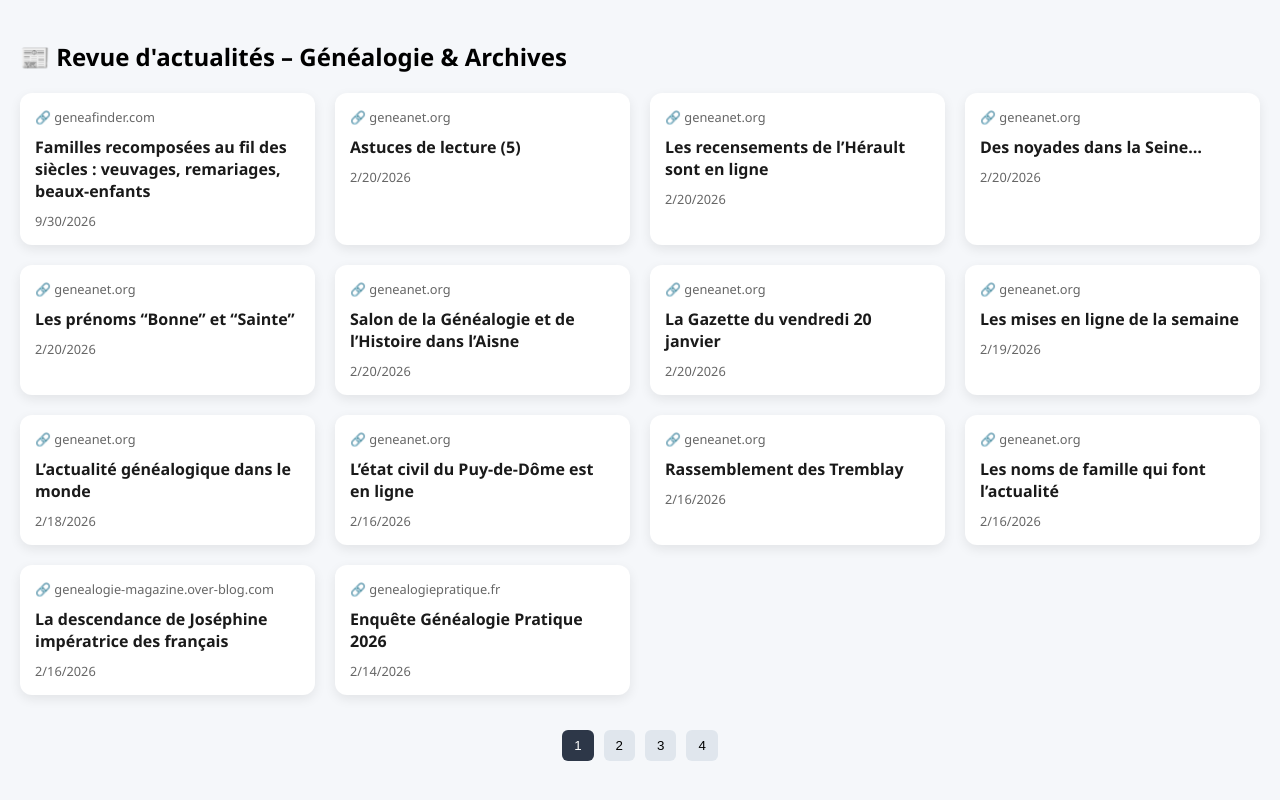
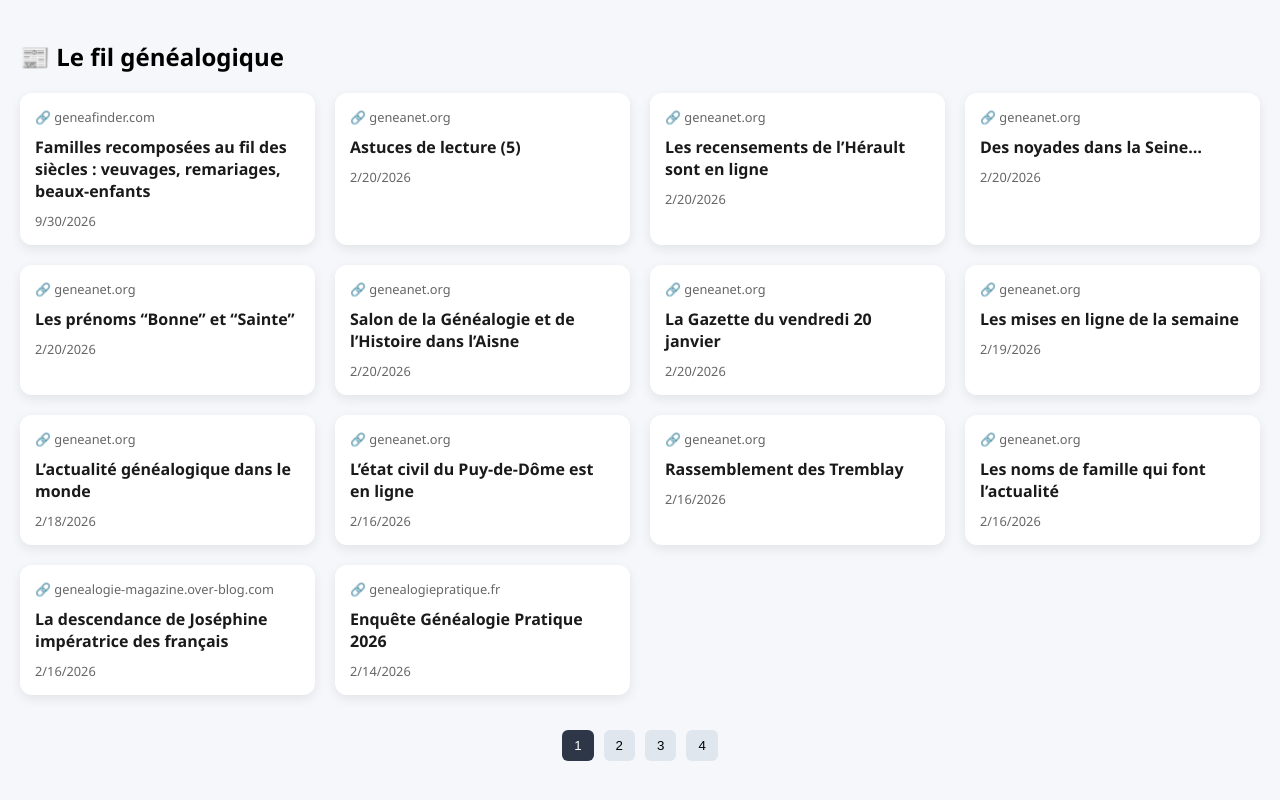
Before and after one commit to Xander17700/revue-actualites-racines, a website: page index.html in a window 1280 px wide. Drawn offline with Linux system fonts and the light colour scheme.

Commit message:
Update index.html

```diff
--- a/index.html
+++ b/index.html
@@ -57,7 +57,7 @@ body {
 </head>
 <body>
 
-<h2>📰 Revue d'actualités – Généalogie & Archives</h2>
+<h2>📰 Le fil généalogique</h2>
 <div id="content">Chargement…</div>
 <div id="pagination" class="pagination"></div>
 
```
